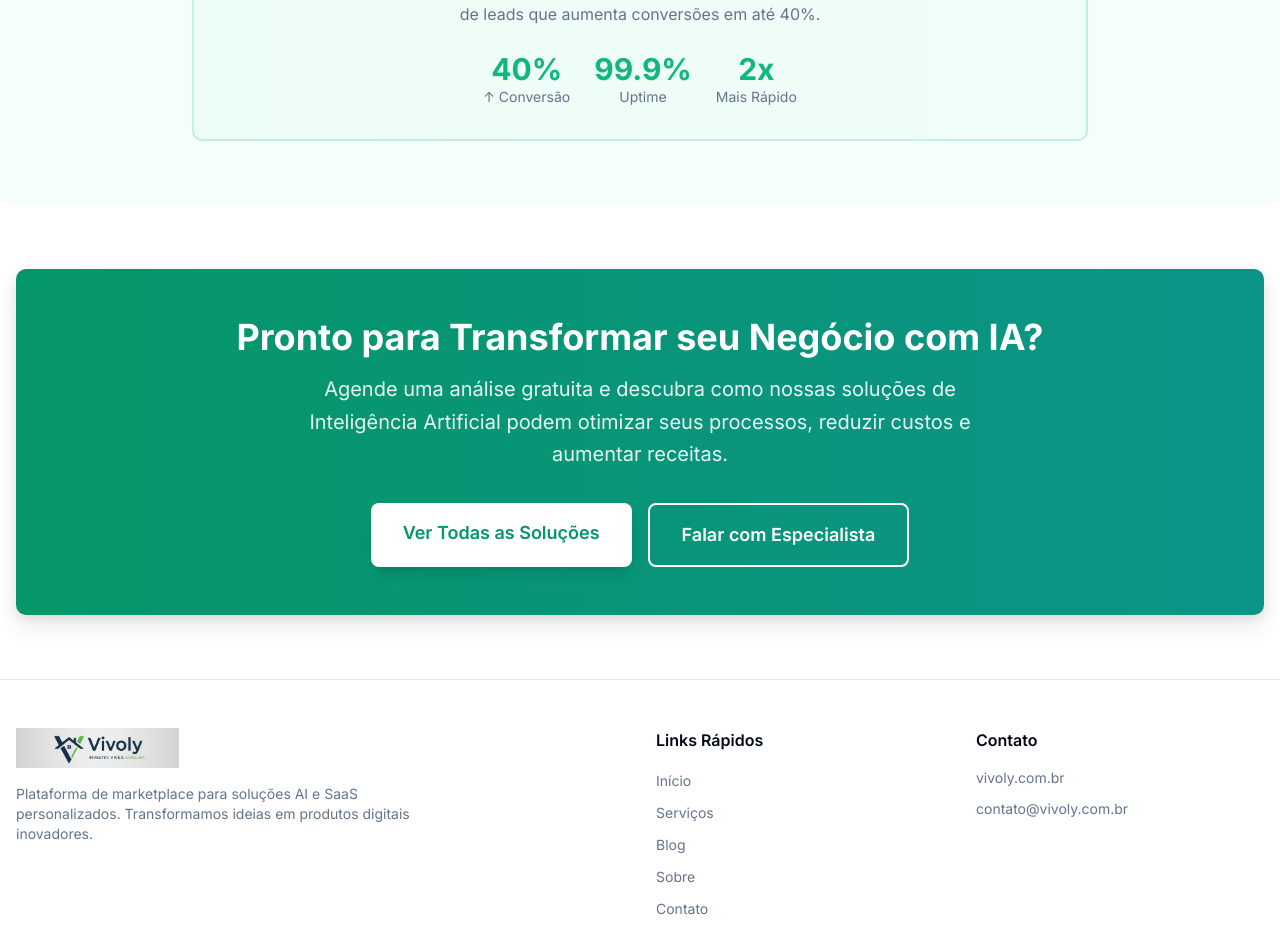
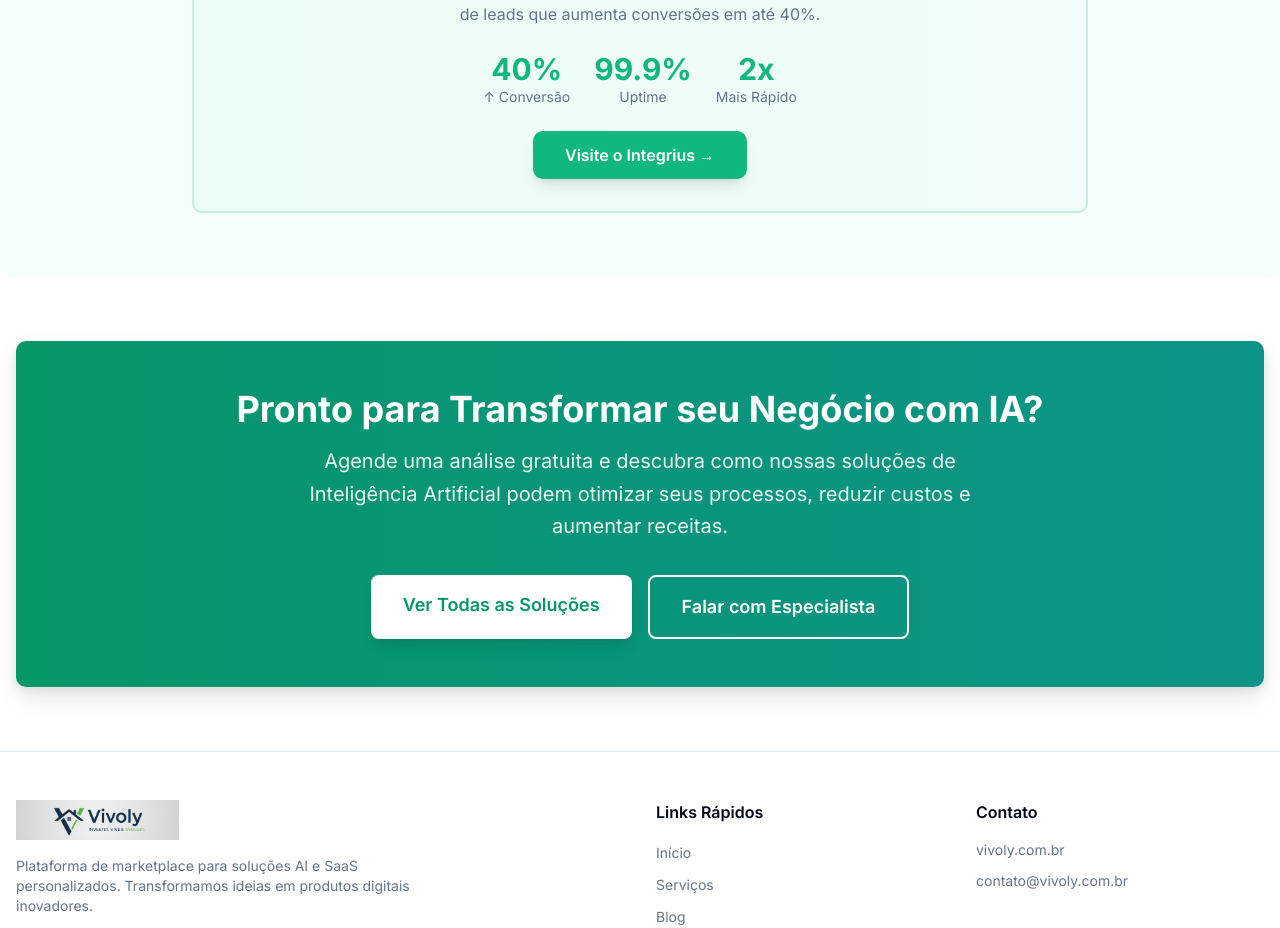
Before and after one commit to Integrius/vivoly-marketplace, a Next.js app: page / in a window 1280 px wide. Shown: the part 2042-2970 px from the top of the page. Built offline with nearby package versions, Linux system fonts and the light colour scheme; no server answers; the database is empty.

Commit message:
feat: add 'Visite o Integrius' button to success case section

```diff
--- a/app/(marketplace)/page.tsx
+++ b/app/(marketplace)/page.tsx
@@ -240,6 +240,16 @@ export default async function HomePage() {
                 <div className="text-muted-foreground">Mais Rápido</div>
               </div>
             </div>
+            <div className="mt-6 text-center">
+              <a
+                href="https://integrius.com.br"
+                target="_blank"
+                rel="noopener noreferrer"
+                className="inline-block bg-primary text-primary-foreground px-8 py-3 rounded-card font-semibold hover:opacity-90 transition-all shadow-lg"
+              >
+                Visite o Integrius →
+              </a>
+            </div>
           </div>
         </div>
       </section>
```
